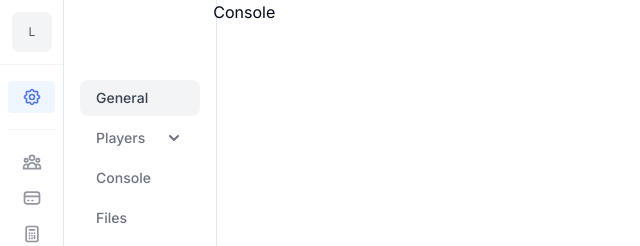
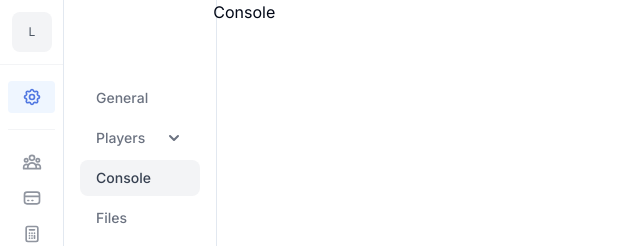
Before and after one commit to slayernominee/mc_dash, a Next.js app: page /dashboard/console in a window 1280 px wide. Shown: the top 246 px of the page, without its empty margins (0-640 px from the left). Built offline with nearby package versions, Linux system fonts and the light colour scheme.

Commit message:
sidebar show current pathname

```diff
--- a/components/hyper/sidebar.tsx
+++ b/components/hyper/sidebar.tsx
@@ -1,6 +1,13 @@
+"use client"
+import { usePathname } from 'next/navigation'
+
+
+
 export default function Sidebar() {
+    const pathname = usePathname();
     return (
         <div className="flex">
+
         <div className="flex h-screen w-16 flex-col justify-between border-e bg-white">
         <div>
         <div className="inline-flex h-16 w-16 items-center justify-center">
@@ -193,7 +200,7 @@ export default function Sidebar() {
         </button>
         </form>
         </div>
-        </div>
+        di</div>
 
         <div className="flex h-screen flex-1 flex-col justify-between border-e bg-white">
         <div className="px-4 py-6">
@@ -201,14 +208,14 @@ export default function Sidebar() {
         <li>
         <a
         href="/dashboard/"
-        className="block rounded-lg bg-gray-100 px-4 py-2 text-sm font-medium text-gray-700"
+        className={`block rounded-lg px-4 py-2 text-sm font-medium ${pathname === '/dashboard'  ? "bg-gray-100 text-gray-700" : "text-gray-500 hover:bg-gray-100 hover:text-gray-700"}`}
         >
         General
         </a>
         </li>
 
         <li>
-        <details className="group [&_summary::-webkit-details-marker]:hidden">
+        <details className="group [&_summary::-webkit-details-marker]:hidden" open={pathname.startsWith("/dashboard/players")}>
         <summary
         className="flex cursor-pointer items-center justify-between rounded-lg px-4 py-2 text-gray-500 hover:bg-gray-100 hover:text-gray-700"
         >
@@ -235,7 +242,7 @@ export default function Sidebar() {
         <li>
         <a
         href="/dashboard/players/ops"
-        className="block rounded-lg px-4 py-2 text-sm font-medium text-gray-500 hover:bg-gray-100 hover:text-gray-700"
+        className={`block rounded-lg px-4 py-2 text-sm font-medium ${pathname === '/dashboard/players/ops'  ? "bg-gray-100 text-gray-700" : "text-gray-500 hover:bg-gray-100 hover:text-gray-700"}`}
         >
         Operators
         </a>
@@ -244,7 +251,7 @@ export default function Sidebar() {
         <li>
         <a
         href="/dashboard/players/banned"
-        className="block rounded-lg px-4 py-2 text-sm font-medium text-gray-500 hover:bg-gray-100 hover:text-gray-700"
+        className={`block rounded-lg px-4 py-2 text-sm font-medium ${pathname === '/dashboard/players/banned'  ? "bg-gray-100 text-gray-700" : "text-gray-500 hover:bg-gray-100 hover:text-gray-700"}`}
         >
         Banned Players
         </a>
@@ -258,7 +265,7 @@ export default function Sidebar() {
         <li>
         <a
         href="/dashboard/console"
-        className="block rounded-lg px-4 py-2 text-sm font-medium text-gray-500 hover:bg-gray-100 hover:text-gray-700"
+        className={`block rounded-lg px-4 py-2 text-sm font-medium ${pathname === '/dashboard/console'  ? "bg-gray-100 text-gray-700" : "text-gray-500 hover:bg-gray-100 hover:text-gray-700"}`}
         >
         Console
         </a>
@@ -267,7 +274,7 @@ export default function Sidebar() {
         <li>
         <a
         href="/dashboard/files"
-        className="block rounded-lg px-4 py-2 text-sm font-medium text-gray-500 hover:bg-gray-100 hover:text-gray-700"
+        className={`block rounded-lg px-4 py-2 text-sm font-medium ${pathname === '/dashboard/files'  ? "bg-gray-100 text-gray-700" : "text-gray-500 hover:bg-gray-100 hover:text-gray-700"}`}
         >
         Files
         </a>
```
